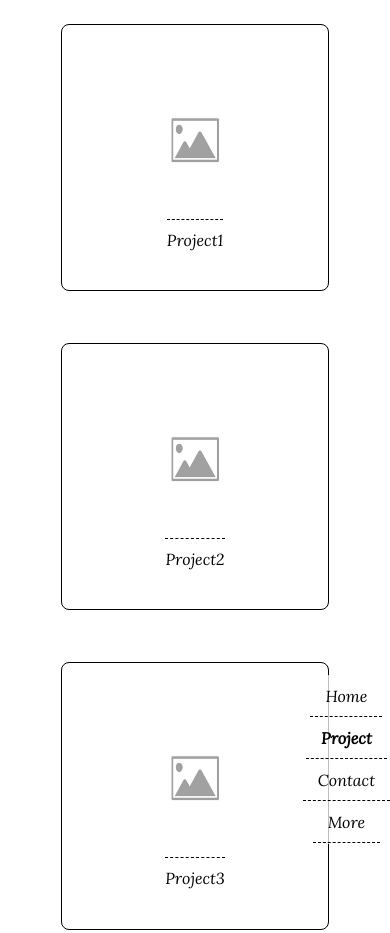
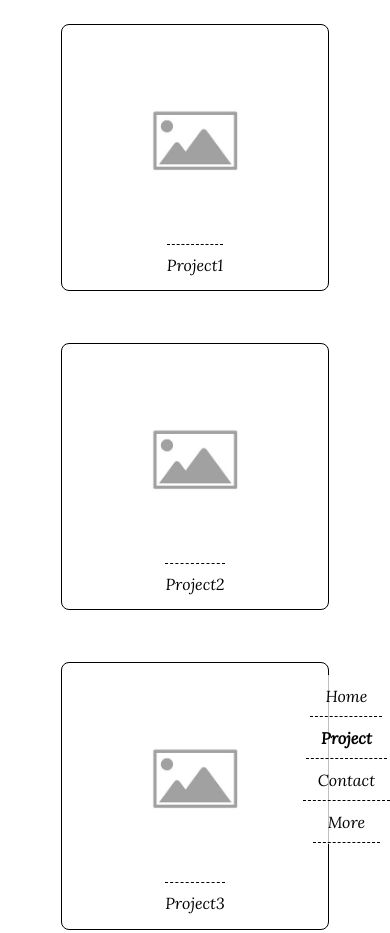
Before and after one commit to Qcc-2000/CS5610-Project1, a plain HTML site: page project/index.html in a window 390 px wide. Shown: the top 933 px of the page. Drawn offline with Linux system fonts and the light colour scheme.

Commit message:
Update project display image size and responsiveness

```diff
--- a/project/project.css
+++ b/project/project.css
@@ -21,8 +21,9 @@
 }
 
 .project-display-img {
-  height: 150px;
-  width: 150px;
+  height: auto;
+  width: 100%;
+  object-fit: cover;
 }
 @media only screen and (max-width: 600px) {
   .projects {
```
